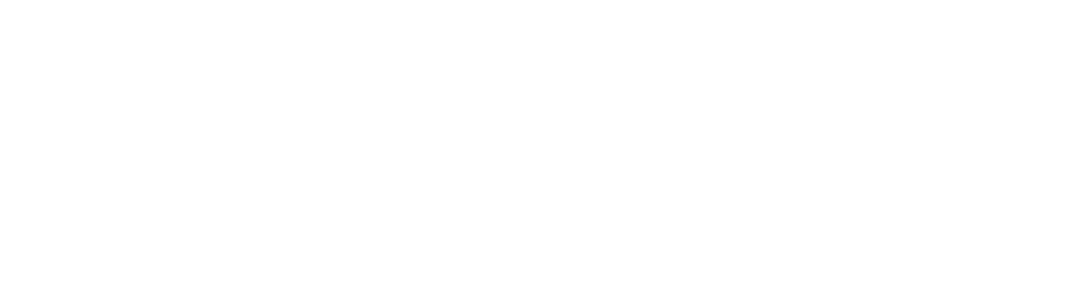
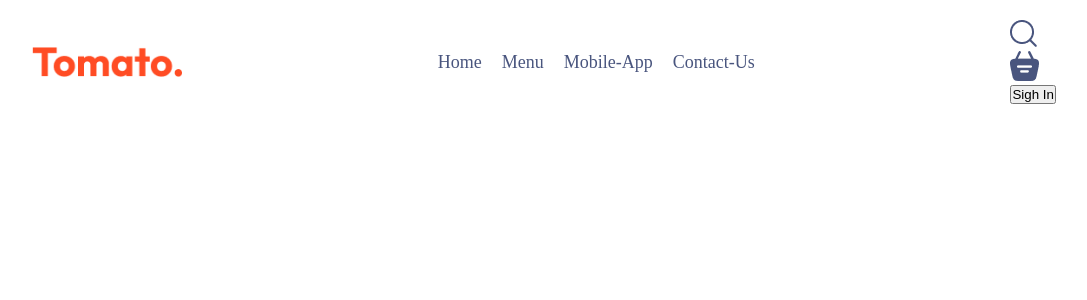
Before and after one commit to SadeshWijekoon/Food-ordering-fullstack-website, a React (Vite) app in the folder frontend/: page / in a window 1280 px wide. Shown: the top 300 px of the page, without its empty margins (96-1183 px from the left). Built offline with nearby package versions, Linux system fonts and the light colour scheme.

Commit message:
add relevent css (1.0)

```diff
--- a/frontend/src/compontes/Navbar/Navbar.css
+++ b/frontend/src/compontes/Navbar/Navbar.css
@@ -0,0 +1,16 @@
+.navbar{
+ padding: 20px 0px;
+ display: flex;
+ justify-content: space-between;
+ align-items: center;
+}
+.logo{
+    width: 150px;
+}
+.navber-menu{
+display: flex;
+list-style: none;
+gap: 20px;
+color:#49557e ;
+font-size: 18px;
+}
--- a/frontend/src/compontes/Navbar/Navbar.jsx
+++ b/frontend/src/compontes/Navbar/Navbar.jsx
@@ -1,10 +1,25 @@
 import './Navbar.css'
-
+import {assets} from '../../assets/assets'
 
 const Navbar = () => {
   return (
     <div className='navbar'>
-
+        <img src={assets.logo} alt="" className="logo" />
+        <ul className="navber-menu">
+          <li>Home</li>
+          <li>Menu</li>
+          <li>Mobile-App</li>
+          <li>Contact-Us</li>
+        </ul>
+        <div className="navbar-right">
+          <img src={assets.search_icon} alt=''/>
+           <div className="navbar-search-icon">
+             <img src={assets.basket_icon} alt=''/>
+               <div className="dot">
+                 <button>Sigh In</button>
+               </div>
+           </div>
+        </div>
     </div>
   )
 }
--- a/frontend/src/index.css
+++ b/frontend/src/index.css
@@ -10,3 +10,7 @@
   text-decoration: none;
   color:inherit ;
 }
+.app{
+  width: 80%;
+  margin: auto;
+}
```
